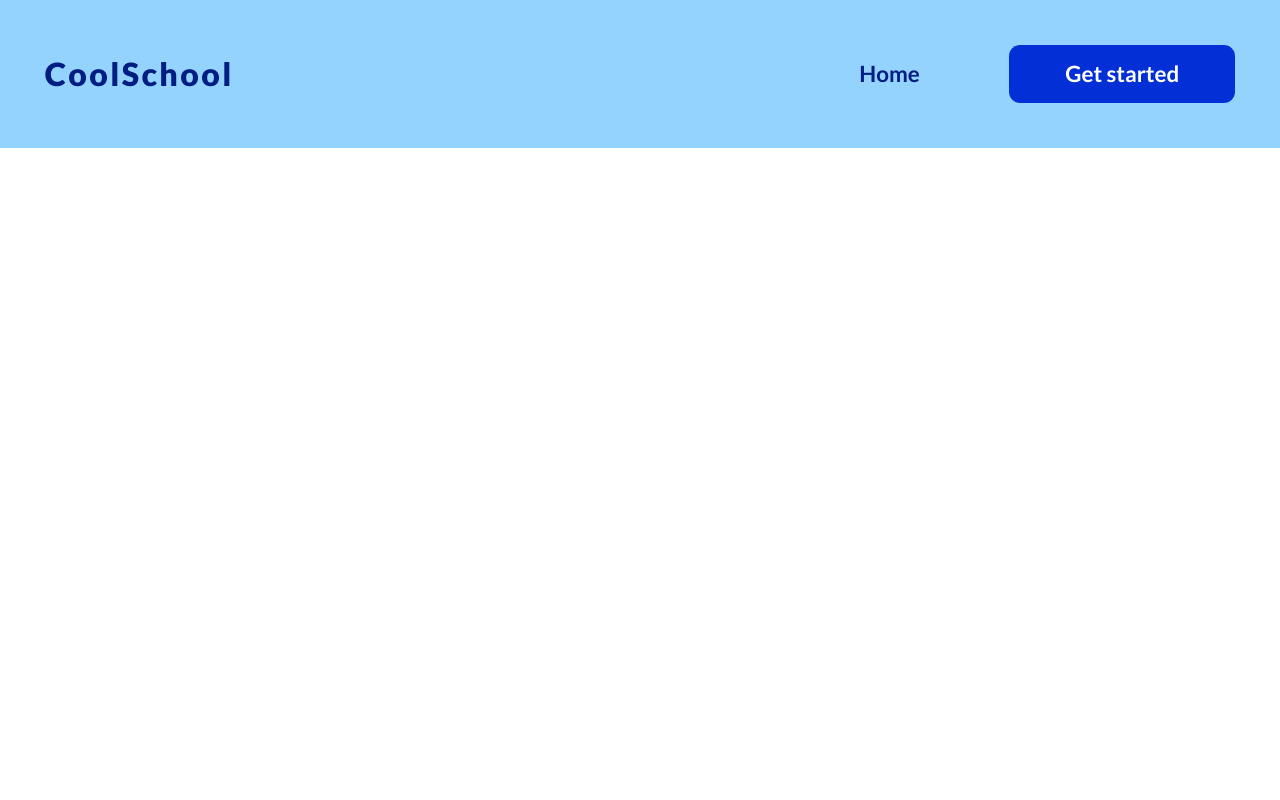
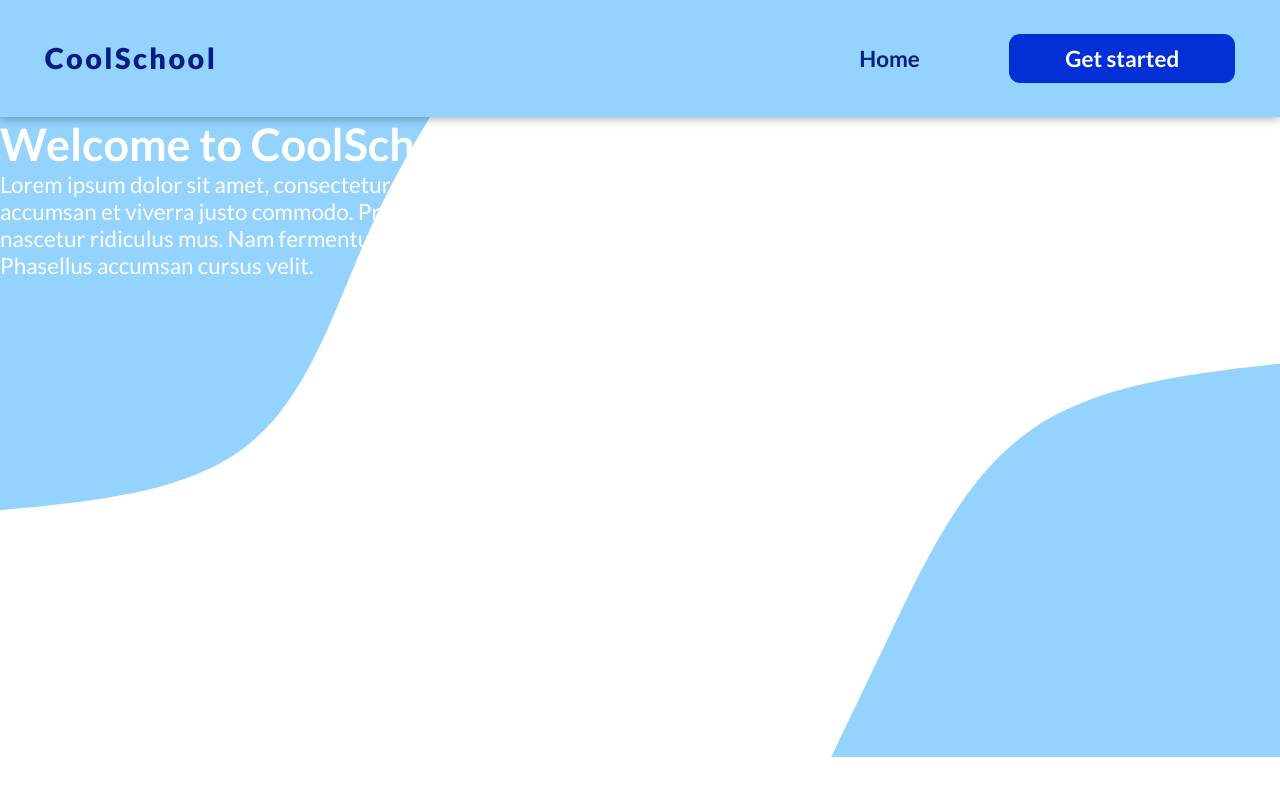
Before and after one commit to IuliiaKonovalova/school_app, a Django app: page / in a window 1280 px wide. Run offline with Django 3.2, Linux system fonts and the light colour scheme; some libraries are stand-ins or nearby versions.

Commit message:
Add background image for landing page

```diff
--- a/static/css/base.css
+++ b/static/css/base.css
@@ -82,6 +82,19 @@
   width: 100%;
   background-color: var(--clr-primary--300);
   color: var(--clr-primary--900);
+  position: relative;
+}
+
+.header:after {
+  content: '';
+  top: 0;
+  left: 0;
+  right: 0;
+  bottom: 0;
+  position: absolute;
+  box-shadow: 0px 1px 10px 0px rgba(0, 0, 0, 0.36);
+  -webkit-box-shadow: 0px 1px 10px 0px rgba(0, 0, 0, 0.36);
+  -moz-box-shadow: 0px 1px 10px 0px rgba(0, 0, 0, 0.36);
 }
 
 .navbar {
@@ -92,14 +105,15 @@
   flex-direction: row;
   justify-content: space-between;
   align-items: center;
-  padding: 2em 2em;
+  padding: 1.5em 2em;
   position: relative;
+
 }
 
 
 .logo__container {
   font-weight: bold;
-  font-size: 2rem;
+  font-size: 1.8rem;
   letter-spacing: 0.15rem;
   font-weight: 900;
 }
@@ -129,7 +143,7 @@
   background-color: var(--clr-primary--500);
   color: var(--clr-neutral--100);
   border-radius: var(--br);
-  padding: 0.7em 2.5em;
+  padding: 0.5em 2.5em;
   font-weight: 700;
 }
 
@@ -165,3 +179,13 @@
 .account__options li:not(:last-child) {
   margin: 0 1.2em 1.5em 1.2em;
 }
+
+.main {
+  width: 100%;
+  background-image: url('/static/images/bg22.svg');
+  background-size: cover;
+  background-repeat: no-repeat;
+  background-position: center;
+  /* min-height: 100vh; */
+  height: 80vh;
+}
--- a/templates/base.html
+++ b/templates/base.html
@@ -31,7 +31,6 @@
 </head>
 
 <body>
-  <header>
   <header class="header">
     <nav class="navbar">
       <div class="logo__container">CoolSchool</div>
@@ -69,11 +68,8 @@
         {% endif %}
       </ul>
     </nav>
-
-
   </header>
-  </header>
-  <main>
+  <main class="main">
     {% block page_header %}
     {% endblock %}
 
```
Also changed, not shown: static/images/bg22.svg (added), static/images/bg333.svg (added), static/images/bg44.svg (added). Lines whose indentation alone changed are shown as unchanged.
